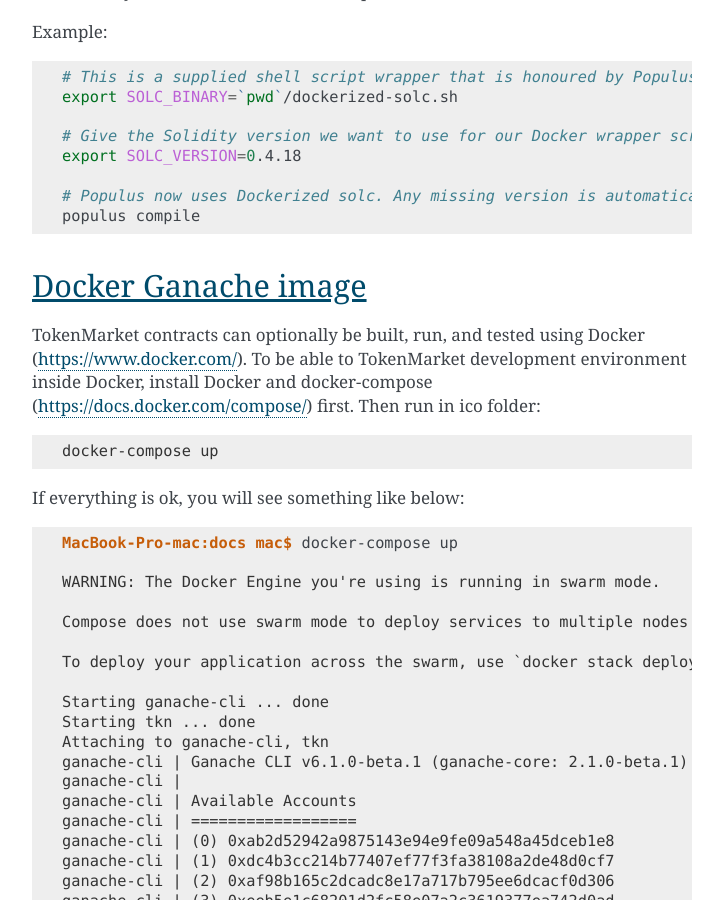
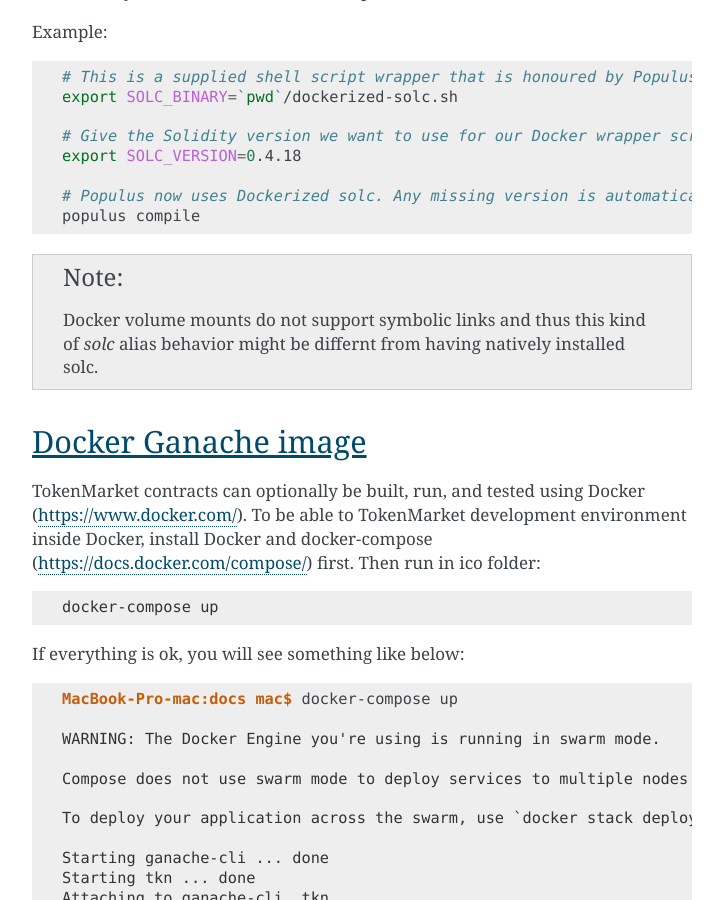
Before and after one commit to TokenMarketNet/smart-contracts, a Sphinx documentation site: the page built from docs/source/install.rst, in a window 1280 px wide and 900 px high, scrolled down 2124 px. Shown: the whole window, without its empty margins (388-1111 px from the left). Built offline with Sphinx 7.4.7, drawn with Linux system fonts in a browser that asks for light colours.

Commit message:
Added workaround around the lack of symbolic link support in Dockerized solc

```diff
--- a/docs/source/install.rst
+++ b/docs/source/install.rst
@@ -111,6 +111,11 @@
     # Populus now uses Dockerized solc. Any missing version is automatically downloaded and cached.
     populus compile
 
+
+.. note ::
+
+  Docker volume mounts do not support symbolic links and thus this kind of `solc` alias behavior might be differnt from having natively installed solc.
+
 Docker Ganache image
 ^^^^^^^^^^^^^^^^^^^^
 
```
Also changed, not shown: 1 other file.
